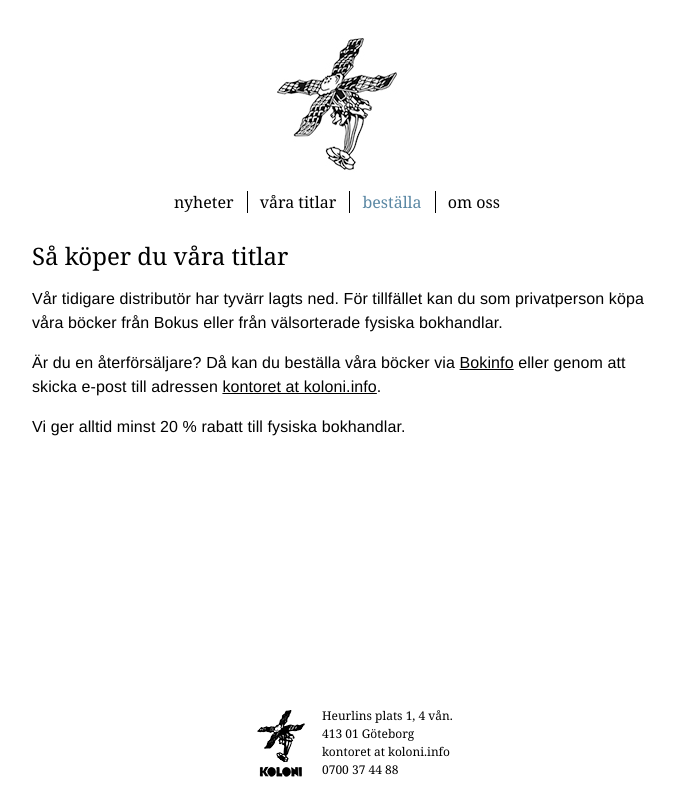
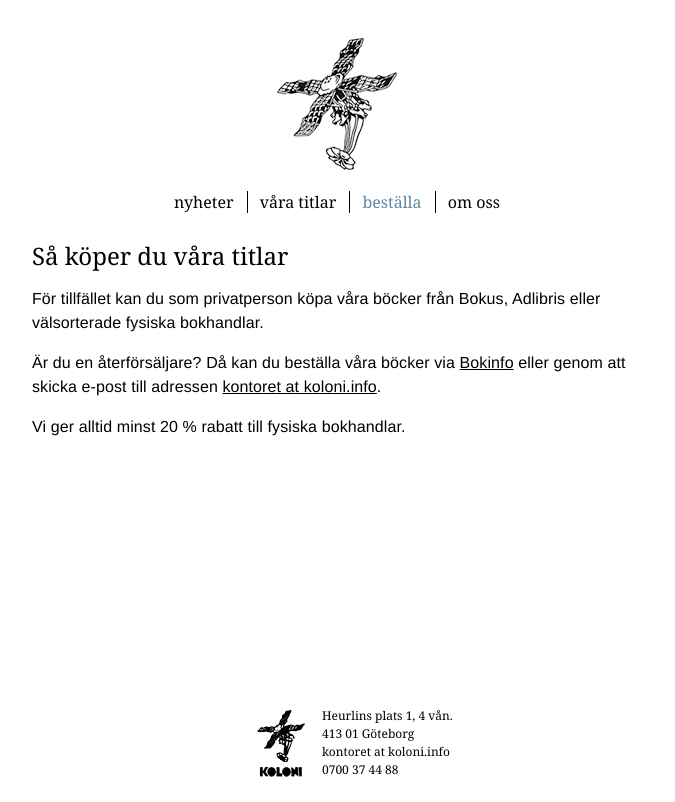
Before and after one commit to koloniforlag/web, a plain HTML site: page order.html in a window 1280 px wide. Shown: the whole page, without its empty margins (303-978 px from the left). Drawn offline with Linux system fonts and the light colour scheme.

Commit message:
adlibris

```diff
--- a/order.html
+++ b/order.html
@@ -20,9 +20,8 @@
       <div id="content">
         <h1>Så köper du våra titlar</h1>
         <p>
-          Vår tidigare distributör har tyvärr lagts ned. För
-          tillfället kan du som privatperson köpa våra böcker från
-          Bokus eller från välsorterade fysiska bokhandlar.
+          För tillfället kan du som privatperson köpa våra böcker från
+          Bokus, Adlibris eller välsorterade fysiska bokhandlar.
         </p>
         <p>
           Är du en återförsäljare? Då kan du beställa våra böcker via
```
